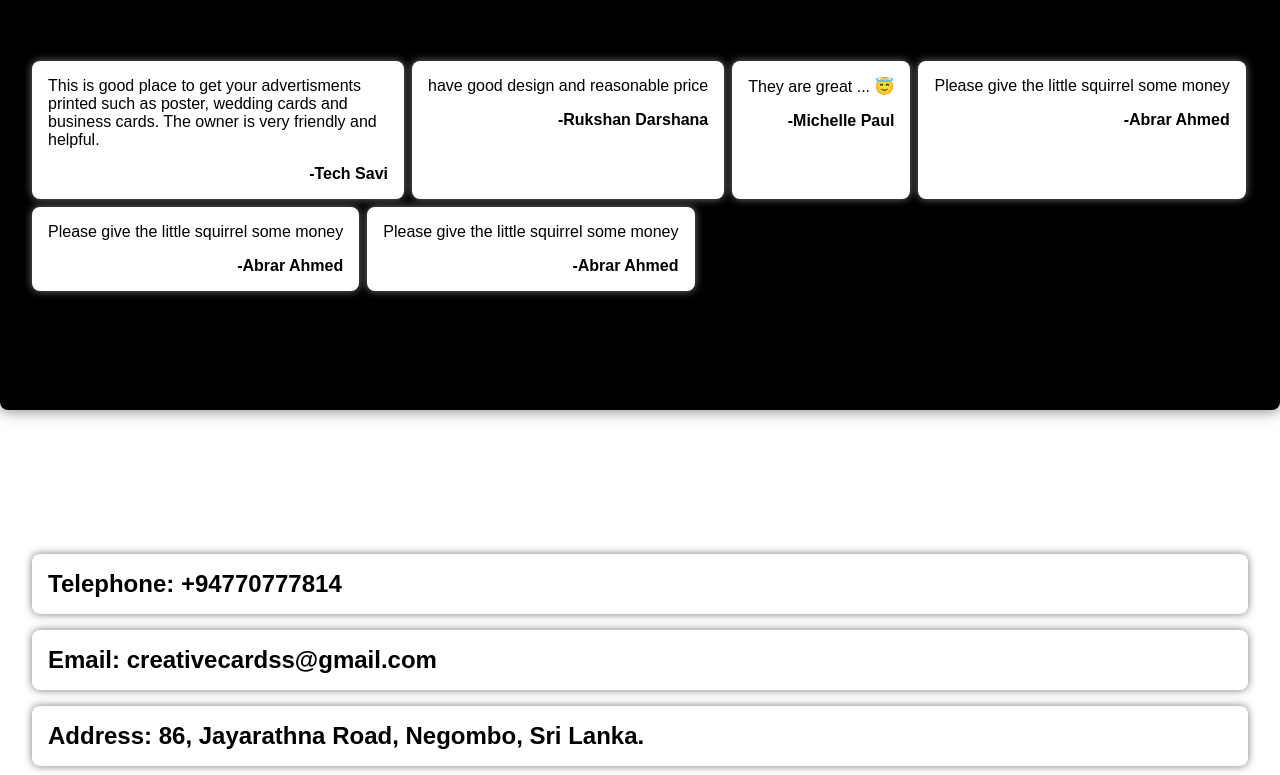
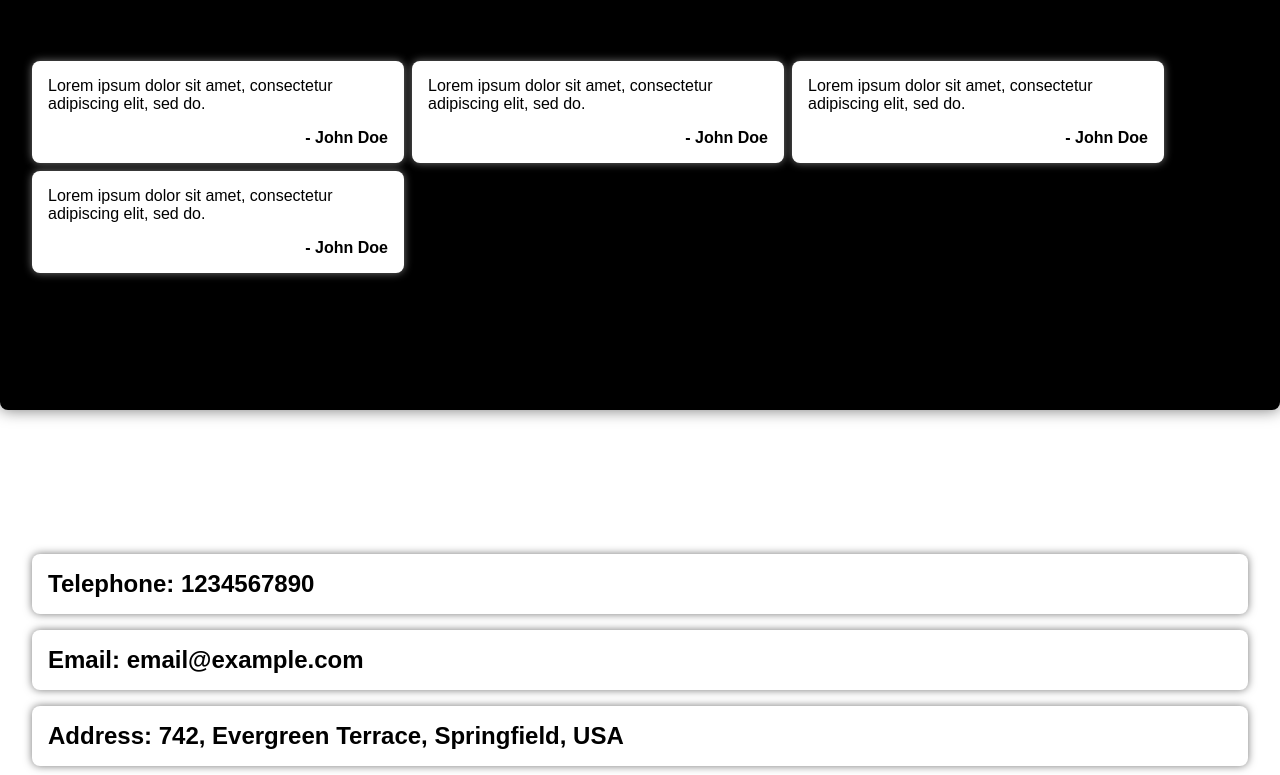
Before and after one commit to AbrarSL/creative-cards-website, a plain HTML site: page index.html in a window 1280 px wide. Shown: the part 2445-3220 px from the top of the page. Drawn offline with Linux system fonts and the light colour scheme.

Commit message:
Use generic information rather than the comedy ones

```diff
--- a/index.html
+++ b/index.html
@@ -144,61 +144,33 @@
         <div class="quotes-container">
           <div class="card info text">
             <div class="card-text review">
-              This is good place to get your advertisments printed such as poster, wedding cards and business cards. The owner is very friendly and helpful.
+              Lorem ipsum dolor sit amet, consectetur adipiscing elit, sed do.
             </div>
-            <div class="card-text quote">
-              -Tech Savi
-            </div>
+            <div class="card-text quote">- John Doe</div>
           </div>
 
           <div class="card info text">
             <div class="card-text review">
-              have good design and reasonable price
+              Lorem ipsum dolor sit amet, consectetur adipiscing elit, sed do.
             </div>
-            <div class="card-text quote">
-              -Rukshan Darshana
-            </div>
+            <div class="card-text quote">- John Doe</div>
           </div>
 
           <div class="card info text">
             <div class="card-text review">
-              They are great ... 😇
+              Lorem ipsum dolor sit amet, consectetur adipiscing elit, sed do.
             </div>
-            <div class="card-text quote">
-              -Michelle Paul
-            </div>
+            <div class="card-text quote">- John Doe</div>
           </div>
 
           <div class="card info text">
             <div class="card-text review">
-              Please give the little squirrel some money
+              Lorem ipsum dolor sit amet, consectetur adipiscing elit, sed do.
             </div>
-            <div class="card-text quote">
-              -Abrar Ahmed
-            </div>
-          </div>
-
-          <div class="card info text">
-            <div class="card-text review">
-              Please give the little squirrel some money
-            </div>
-            <div class="card-text quote">
-              -Abrar Ahmed
-            </div>
-          </div>
-
-          <div class="card info text">
-            <div class="card-text review">
-              Please give the little squirrel some money
-            </div>
-            <div class="card-text quote">
-              -Abrar Ahmed
-            </div>
-          </div>
+            <div class="card-text quote">- John Doe</div>
           </div>
         </div>
       </div>
-
     </div>
   </div>
 
@@ -206,9 +178,9 @@
     <div class="content">
 
       <div class="contact-content">
-        <div class="contact-text card">Telephone: +94770777814</div>
-        <div class="contact-text card">Email: creativecardss@gmail.com</div>
-        <div class="contact-text card">Address: 86, Jayarathna Road, Negombo, Sri Lanka.</div>
+        <div class="contact-text card">Telephone: 1234567890</div>
+        <div class="contact-text card">Email: email@example.com</div>
+        <div class="contact-text card">Address: 742, Evergreen Terrace, Springfield, USA</div>
       </div>
 
     </div>
```
